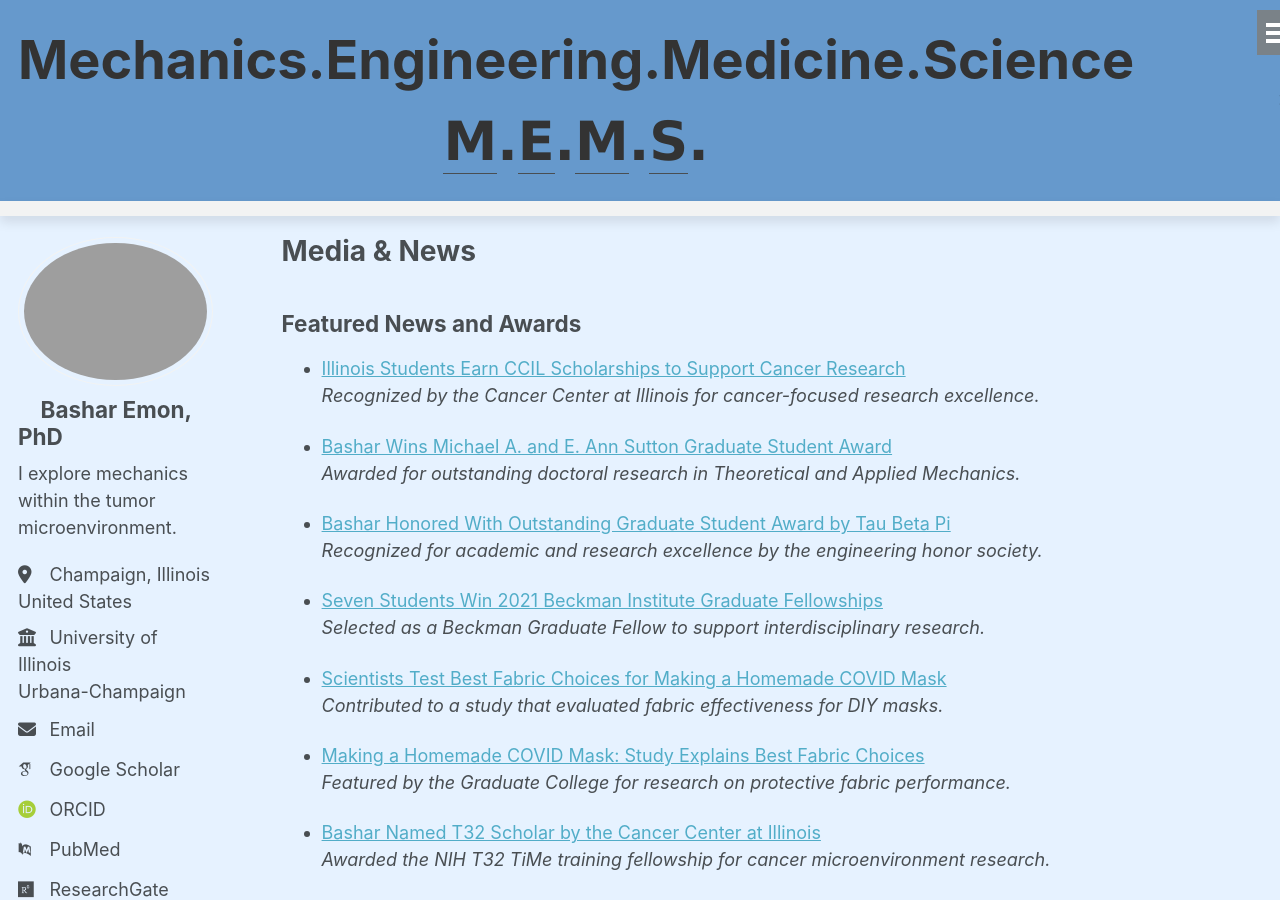
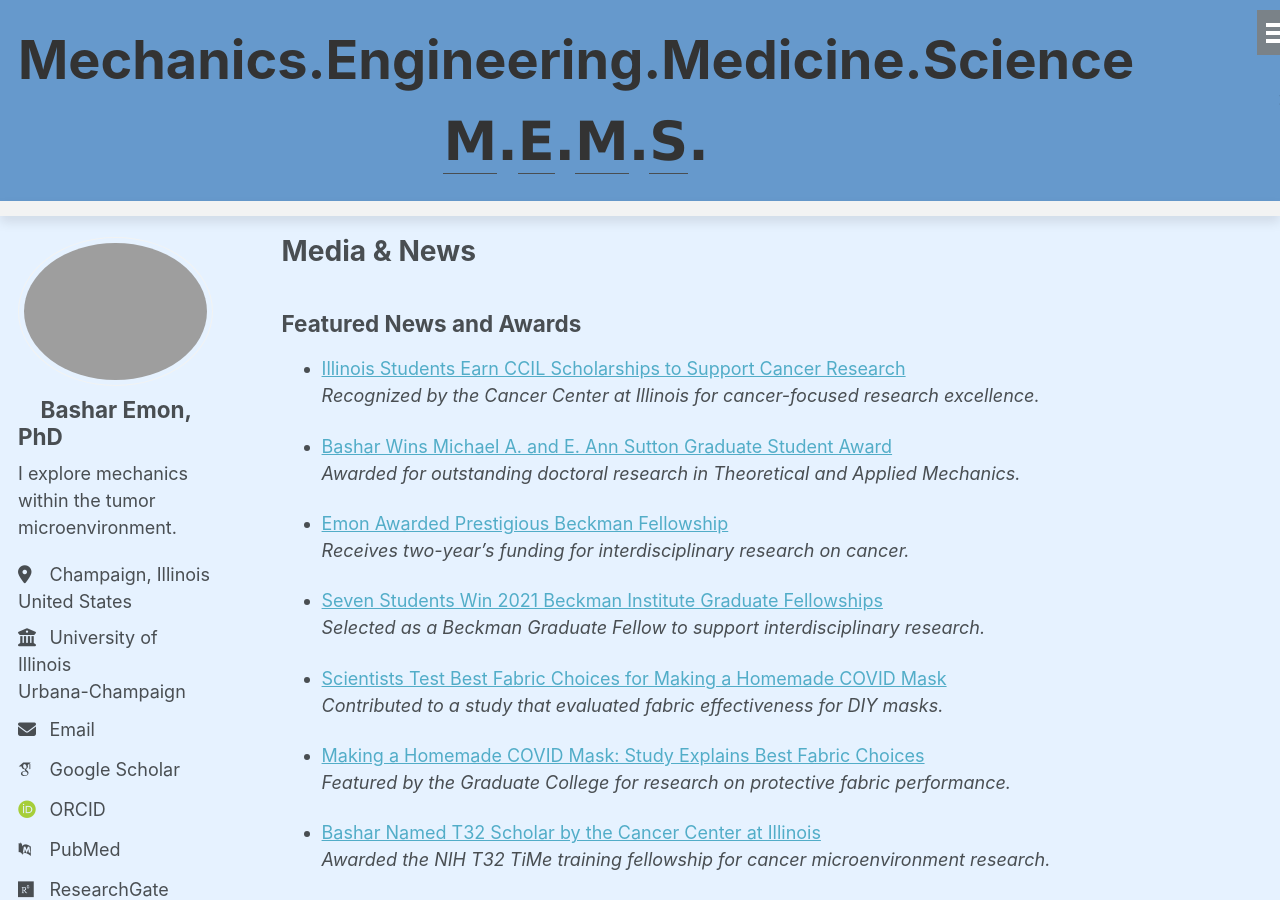
Before and after one commit to BasharEmon/BasharEmon.github.io, a Jekyll site: the page built from _portfolio/Media and News.md, in a window 1280 px wide and 900 px high. Built offline with Jekyll 4.4.1, drawn with Linux system fonts in a browser that asks for light colours; some web fonts are replaced.

Commit message:
Update Media and News.md

```diff
--- a/_portfolio/Media and News.md
+++ b/_portfolio/Media and News.md
@@ -13,8 +13,8 @@ author_profile: true
 - [Bashar Wins Michael A. and E. Ann Sutton Graduate Student Award](https://mechse.illinois.edu/news/33958)
   *Awarded for outstanding doctoral research in Theoretical and Applied Mechanics.*
 
-- [Bashar Honored With Outstanding Graduate Student Award by Tau Beta Pi](https://mechse.illinois.edu/news/35399)
-  *Recognized for academic and research excellence by the engineering honor society.*
+- [Emon Awarded Prestigious Beckman Fellowship](https://mechse.illinois.edu/news/35399)
+  *Receives two-year's funding for interdisciplinary research on cancer.*
 
 - [Seven Students Win 2021 Beckman Institute Graduate Fellowships](https://beckman.illinois.edu/about/news/article/2021/04/28/seven-students-win-2021-beckman-institute-graduate-fellowships)
   *Selected as a Beckman Graduate Fellow to support interdisciplinary research.*
```
